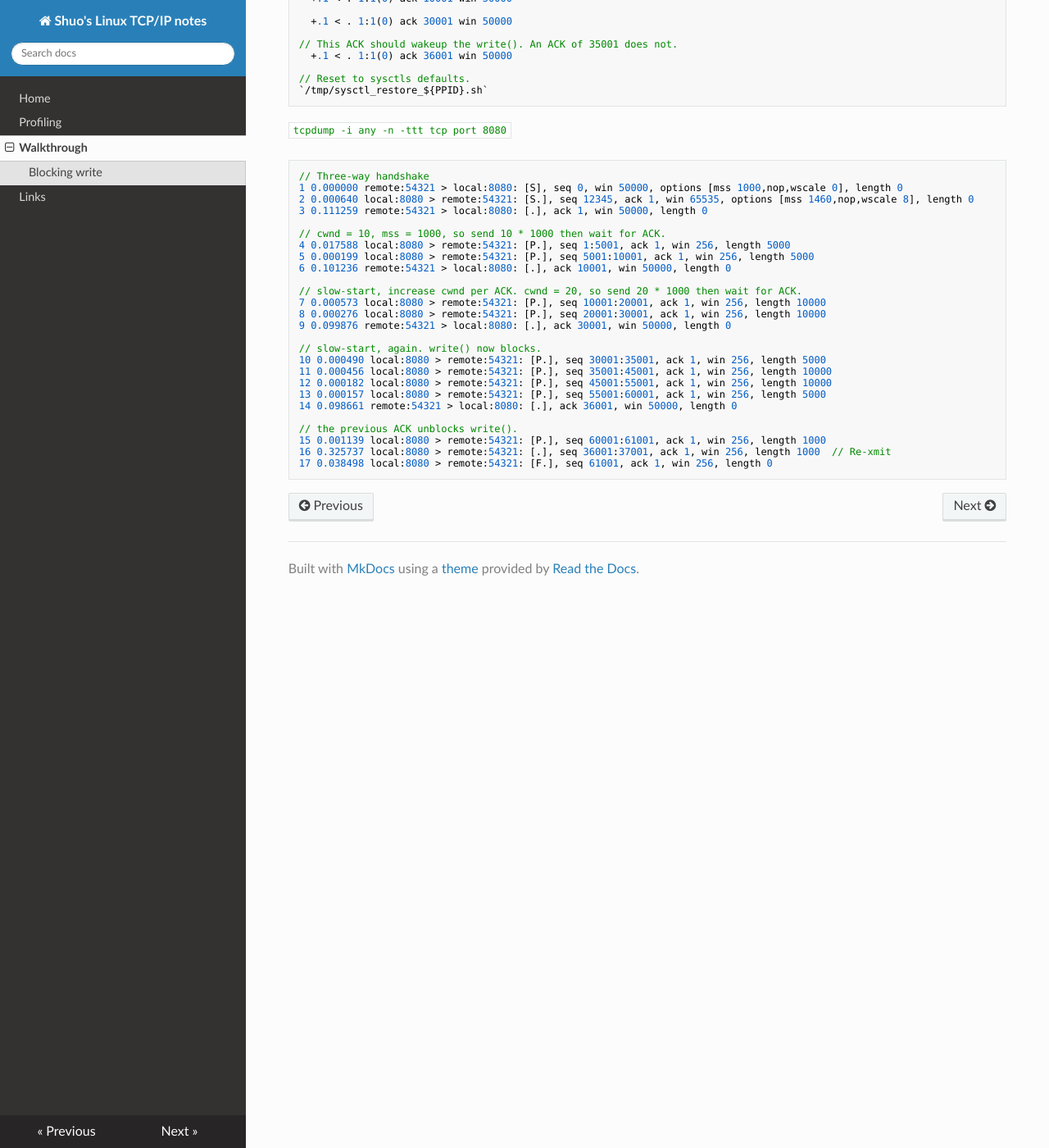
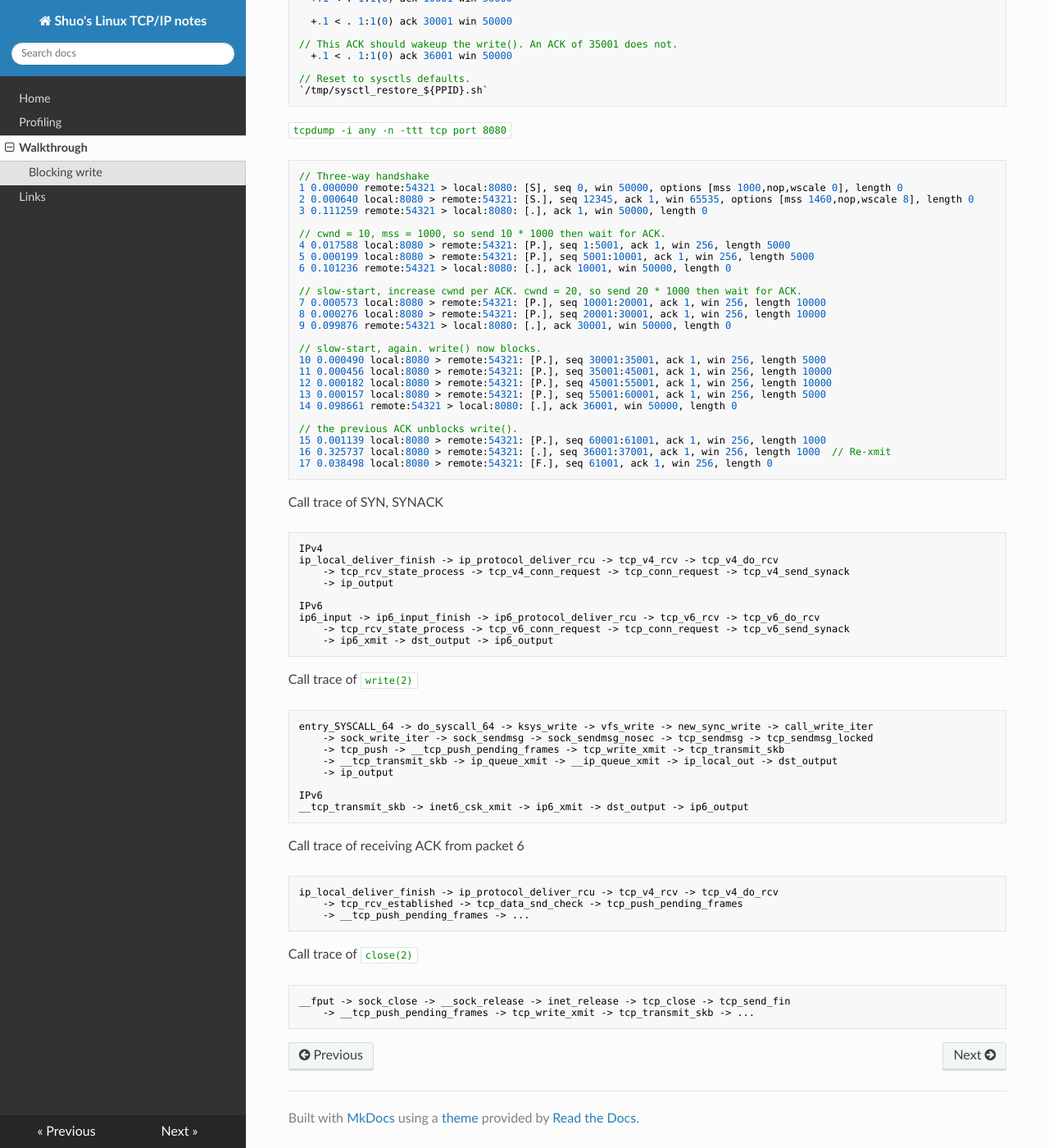
Before and after one commit to chenshuo/tcpip-study, an MkDocs documentation site: the page built from docs/walkthrough.md, in a window 1280 px wide and 1400 px high, scrolled down 1226 px. Shown: the whole window at 82% size. Built offline with MkDocs 1.6.1, drawn with Linux system fonts in a browser that asks for light colours; nearby versions of some CDN libraries.

````diff
--- a/docs/walkthrough.md
+++ b/docs/walkthrough.md
@@ -72,3 +72,42 @@
 16 0.325737 local:8080 > remote:54321: [.], seq 36001:37001, ack 1, win 256, length 1000  // Re-xmit
 17 0.038498 local:8080 > remote:54321: [F.], seq 61001, ack 1, win 256, length 0
 ```
+
+Call trace of SYN, SYNACK
+```text
+IPv4
+ip_local_deliver_finish -> ip_protocol_deliver_rcu -> tcp_v4_rcv -> tcp_v4_do_rcv
+    -> tcp_rcv_state_process -> tcp_v4_conn_request -> tcp_conn_request -> tcp_v4_send_synack
+    -> ip_output
+
+IPv6
+ip6_input -> ip6_input_finish -> ip6_protocol_deliver_rcu -> tcp_v6_rcv -> tcp_v6_do_rcv
+    -> tcp_rcv_state_process -> tcp_v6_conn_request -> tcp_conn_request -> tcp_v6_send_synack
+    -> ip6_xmit -> dst_output -> ip6_output
+```
+
+
+Call trace of `write(2)`
+```text
+entry_SYSCALL_64 -> do_syscall_64 -> ksys_write -> vfs_write -> new_sync_write -> call_write_iter
+    -> sock_write_iter -> sock_sendmsg -> sock_sendmsg_nosec -> tcp_sendmsg -> tcp_sendmsg_locked
+    -> tcp_push -> __tcp_push_pending_frames -> tcp_write_xmit -> tcp_transmit_skb
+    -> __tcp_transmit_skb -> ip_queue_xmit -> __ip_queue_xmit -> ip_local_out -> dst_output
+    -> ip_output
+
+IPv6
+__tcp_transmit_skb -> inet6_csk_xmit -> ip6_xmit -> dst_output -> ip6_output
+```
+
+Call trace of receiving ACK from packet 6
+```text
+ip_local_deliver_finish -> ip_protocol_deliver_rcu -> tcp_v4_rcv -> tcp_v4_do_rcv
+    -> tcp_rcv_established -> tcp_data_snd_check -> tcp_push_pending_frames
+    -> __tcp_push_pending_frames -> ...
+```
+
+Call trace of `close(2)`
+```text
+__fput -> sock_close -> __sock_release -> inet_release -> tcp_close -> tcp_send_fin
+    -> __tcp_push_pending_frames -> tcp_write_xmit -> tcp_transmit_skb -> ...
+```
````
Also changed, not shown: docs/index.md (+5 -1 lines), docs/links.md (+6 -1 lines), docs/img/Network_data_flow_through_kernel.png (added), docs/img/callgraph.png (added).
